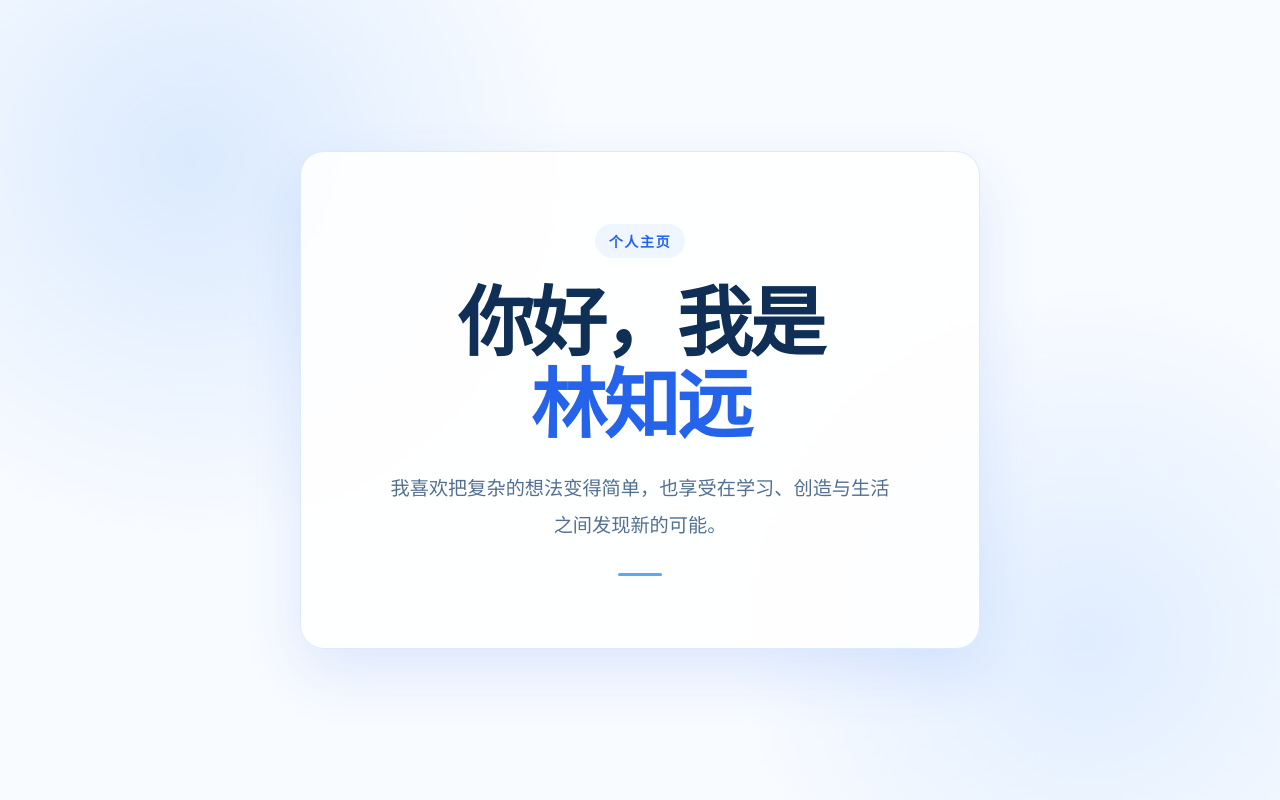
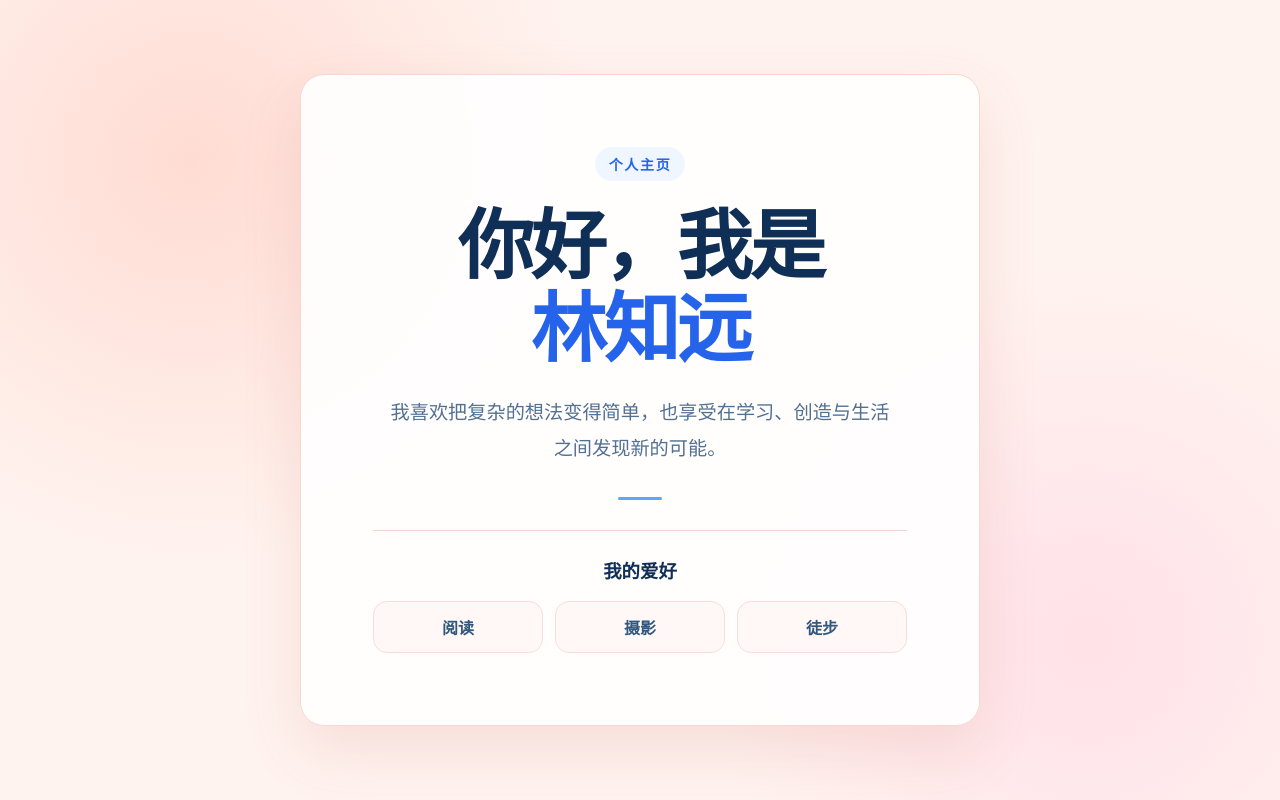
Before and after one commit to afozivig57-ctrl/16test2, a plain HTML site: page index.html in a window 1280 px wide. Drawn offline with Linux system fonts and the light colour scheme.

Commit message:
V2：新增爱好列表和更换背景色

```diff
--- a/index.html
+++ b/index.html
@@ -10,7 +10,7 @@
     :root {
       color-scheme: light;
       font-family: "Microsoft YaHei", "PingFang SC", system-ui, sans-serif;
-      background: #f6f9ff;
+      background: #fff3ef;
       color: #16365f;
     }
 
@@ -25,9 +25,9 @@
       place-items: center;
       padding: 24px;
       background:
-        radial-gradient(circle at 15% 20%, #dbeafe 0, transparent 30%),
-        radial-gradient(circle at 85% 80%, #e0edff 0, transparent 28%),
-        #f8fbff;
+        radial-gradient(circle at 15% 20%, #ffdcd3 0, transparent 32%),
+        radial-gradient(circle at 85% 80%, #ffe1e8 0, transparent 30%),
+        #fff3ef;
     }
 
     main {
@@ -35,9 +35,9 @@
       padding: clamp(40px, 8vw, 72px);
       text-align: center;
       background: rgba(255, 255, 255, 0.9);
-      border: 1px solid #dbeafe;
+      border: 1px solid #f8d7d0;
       border-radius: 24px;
-      box-shadow: 0 24px 60px rgba(37, 99, 235, 0.12);
+      box-shadow: 0 24px 60px rgba(190, 90, 80, 0.14);
     }
 
     .label {
@@ -80,10 +80,45 @@
       border-radius: 999px;
     }
 
+    .hobbies {
+      margin-top: 30px;
+      padding-top: 26px;
+      border-top: 1px solid #f3d5d0;
+    }
+
+    .hobbies h2 {
+      margin: 0 0 18px;
+      color: #0f2f57;
+      font-size: 1.15rem;
+    }
+
+    .hobby-list {
+      display: grid;
+      grid-template-columns: repeat(3, 1fr);
+      gap: 12px;
+      margin: 0;
+      padding: 0;
+      list-style: none;
+    }
+
+    .hobby-list li {
+      padding: 13px 10px;
+      color: #31577e;
+      font-size: 1rem;
+      font-weight: 600;
+      background: #fff8f6;
+      border: 1px solid #f8ddd7;
+      border-radius: 14px;
+    }
+
     @media (max-width: 480px) {
       main {
         padding: 42px 24px;
         border-radius: 20px;
+      }
+
+      .hobby-list {
+        grid-template-columns: 1fr;
       }
     }
   </style>
@@ -94,6 +129,14 @@
     <h1>你好，我是<br><span class="name">林知远</span></h1>
     <p class="intro">我喜欢把复杂的想法变得简单，也享受在学习、创造与生活之间发现新的可能。</p>
     <div class="line" aria-hidden="true"></div>
+    <section class="hobbies" aria-labelledby="hobbies-title">
+      <h2 id="hobbies-title">我的爱好</h2>
+      <ul class="hobby-list">
+        <li>阅读</li>
+        <li>摄影</li>
+        <li>徒步</li>
+      </ul>
+    </section>
   </main>
 </body>
 </html>
```
